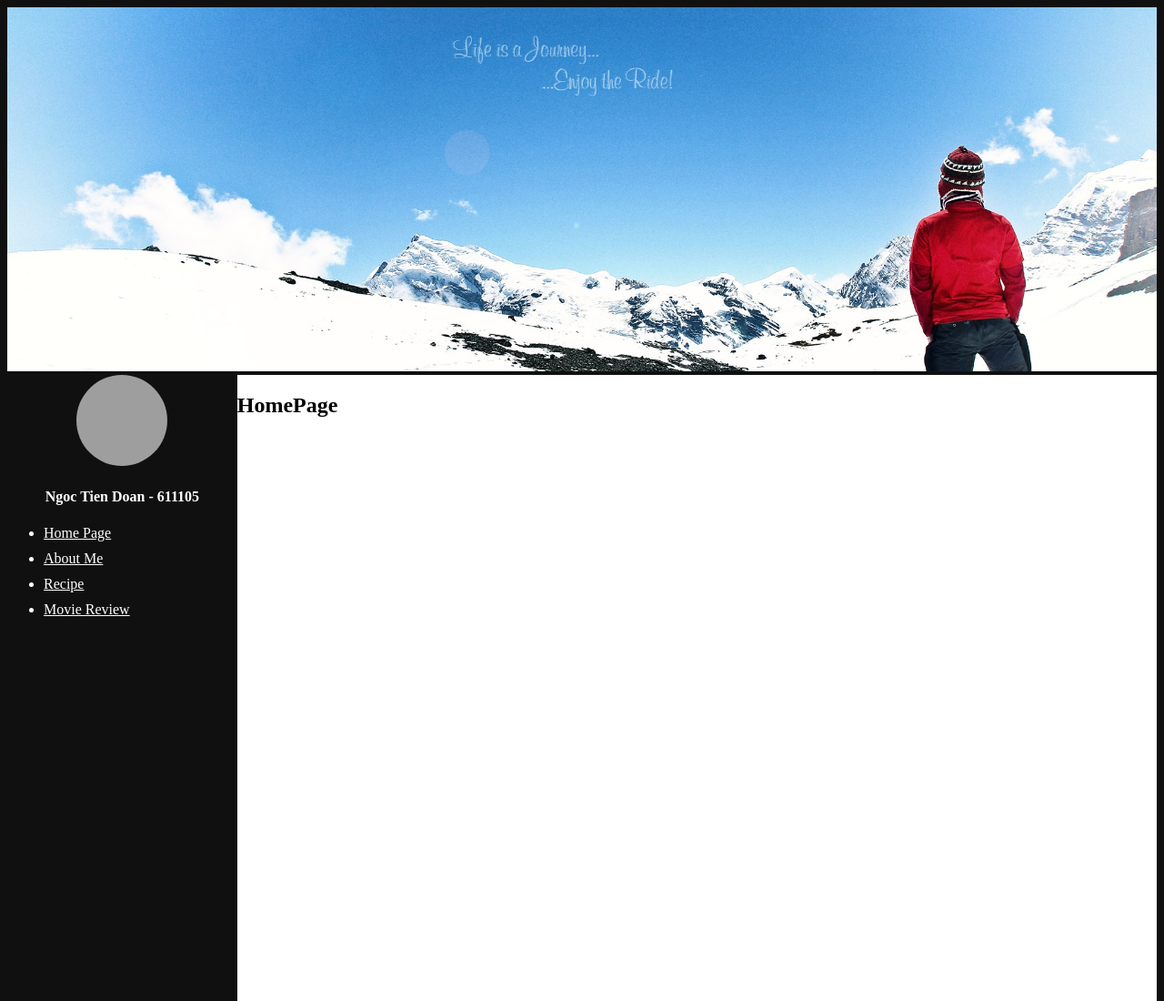
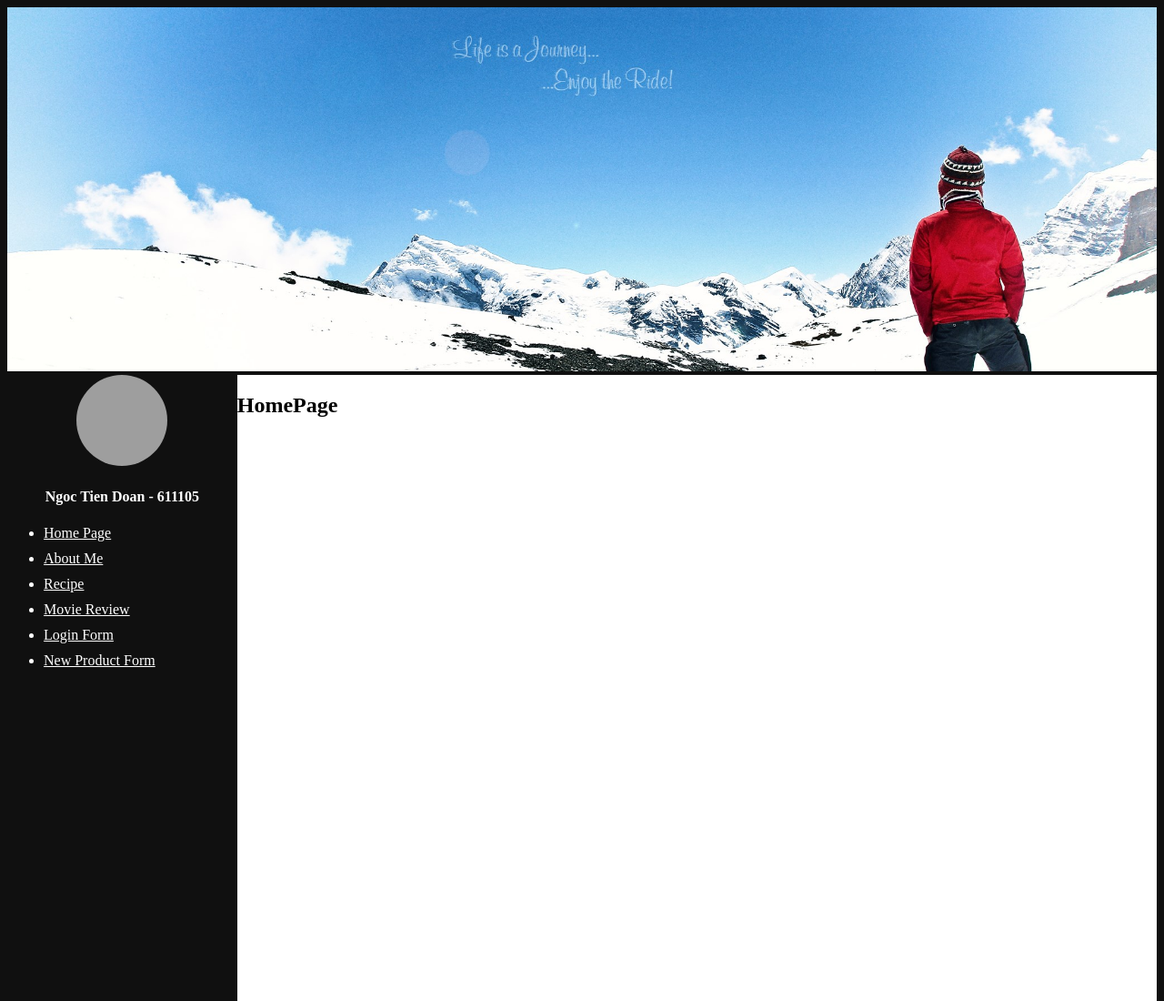
Before and after one commit to tiendnuit/cs472, a plain HTML site: page index.html in a window 1280 px wide. Shown: the top 1100 px of the page at 91% size. Drawn offline with Linux system fonts and the light colour scheme; grey boxes are pictures that could not be loaded.

Commit message:
update index page

```diff
--- a/index.html
+++ b/index.html
@@ -68,6 +68,8 @@
                     <li><a href="/cs472/about.html" style="color:white;">About Me</a></li>
                     <li><a href="/cs472/pie.html" style="color:white;">Recipe</a></li>
                     <li><a href="/cs472/tmnt.html" style="color:white;">Movie Review</a></li>
+                    <li><a href="/cs472/login.html" style="color:white;">Login Form</a></li>
+                    <li><a href="/cs472/new-product.html" style="color:white;">New Product Form</a></li>
                 </ul>
              </nav>
              <article>
```
